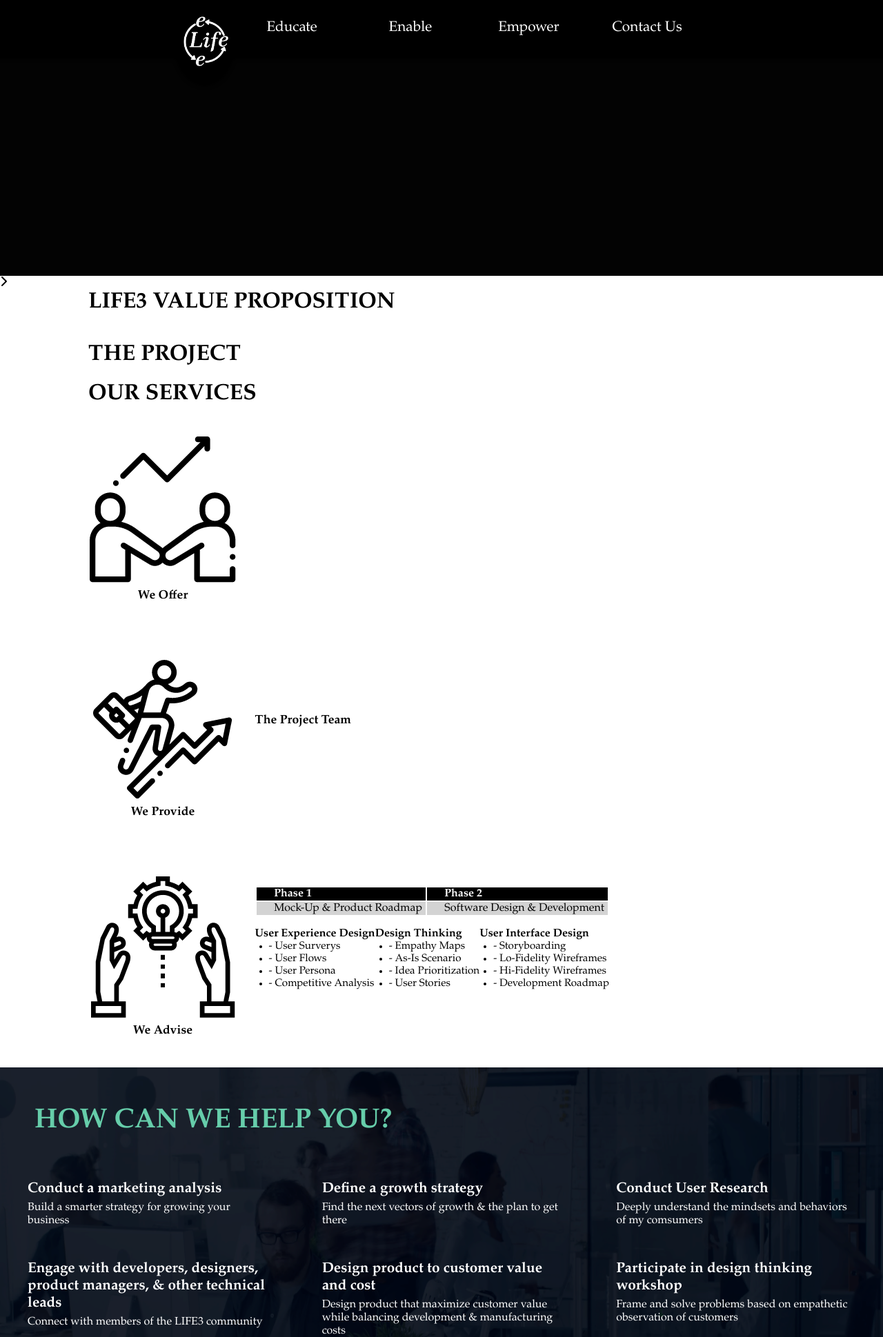
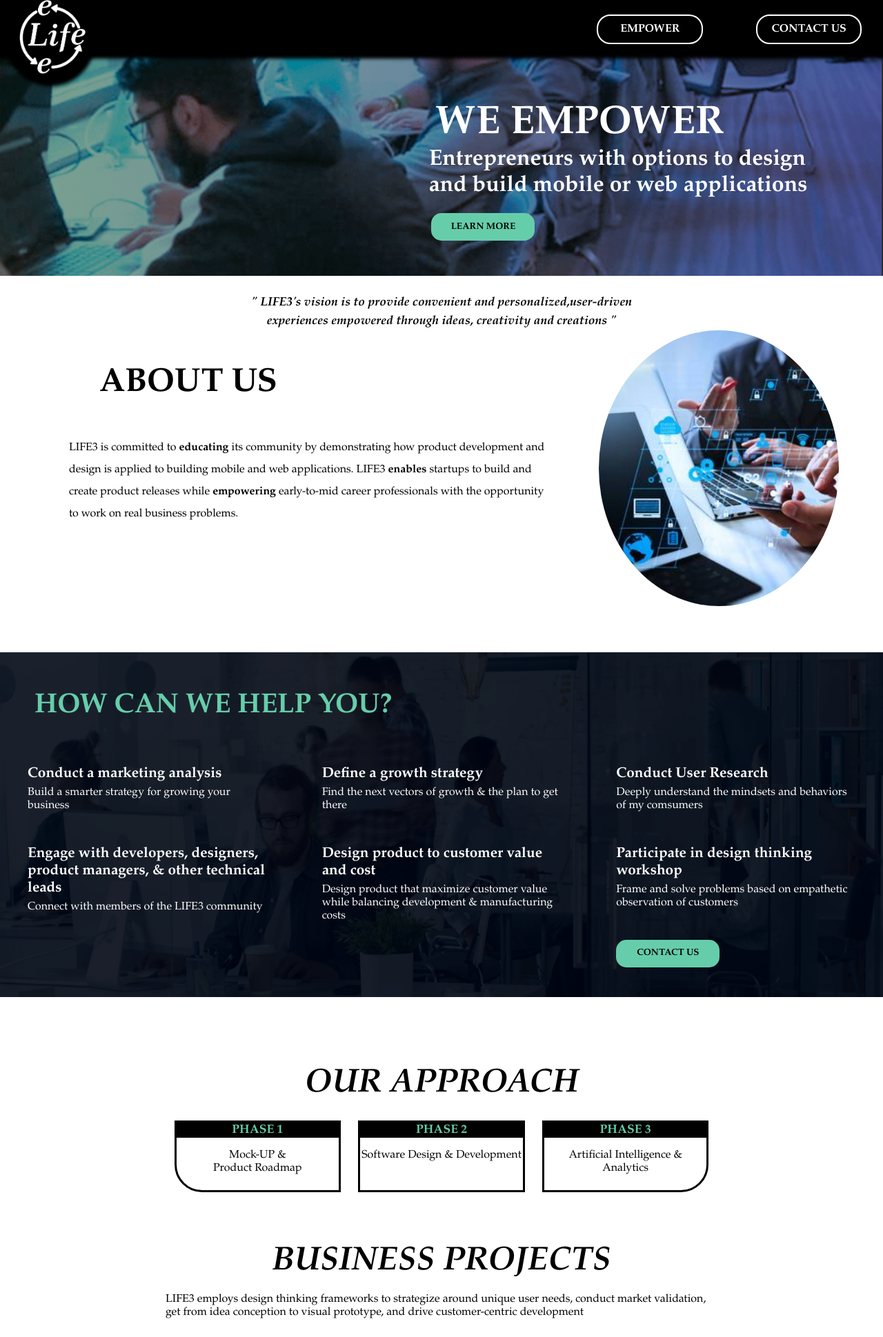
Before and after one commit to lingFun/life3-website, a PHP site: page / in a window 1280 px wide. Shown: the top 1939 px of the page at 69% size. Run offline with PHP 8.4, Linux system fonts and the light colour scheme; some libraries are stand-ins or nearby versions.

Commit message:
first manual merge, need more adjustment

```diff
--- a/CSS/styles.css
+++ b/CSS/styles.css
@@ -98,14 +98,16 @@
 }
 
 header .navBar .navLogo {
+    position: absolute;
+    left: 1%;
     background-color: black;
     margin-top: 5vh;
     width: 15vh;
     height: 15vh;
     border-radius: 50%;
-    display: flex;
+    /* display: flex;
     justify-content: center;
-    align-items: center;
+    align-items: center; */
     box-shadow: 0px 0px 5px 5px black;
 }
 
@@ -120,6 +122,7 @@
 }
 
 header .contactUsButton {
+    right: 1%;
     position: absolute;
     z-index: 3;
     right: 8%;
@@ -133,6 +136,7 @@
     font-weight: 600;
     padding: 10px;
     text-transform: uppercase;
+    margin: 5px;
 }
 
 header .contactUsButton .fa-envelope-open-text {
@@ -140,6 +144,28 @@
 }
 
 header .contactUsButton:hover {
+    opacity: .5;
+    cursor: pointer;
+}
+
+header .empowerButton {
+    position: absolute;
+    z-index: 3;
+    right: 20%;
+    top: 20%;
+    width: 12vw;
+    height: auto;
+    border-radius: 20px;
+    border: 2px solid white;
+    background-color: black;
+    color: white;
+    font-weight: 600;
+    padding: 10px;
+    text-transform: uppercase;
+    margin:5px;
+}
+
+header .empowerButton:hover {
     opacity: .5;
     cursor: pointer;
 }
@@ -158,6 +184,7 @@
     flex-direction: column;
     justify-content: space-around;
     text-align: center;
+    margin: 10px 0;
 }
 .homeBanner2 h1 {
     color:mediumaquamarine;
@@ -218,7 +245,7 @@
     flex-direction: row;
     justify-content:space-between;
 }
-header .homeBanner {
+/* header .homeBanner {
     height: 100%;
     width: 100%;
     position: relative;
@@ -256,6 +283,57 @@
 header .homeBanner .navClickArea:nth-child(3) {
     width: 23%;
     left: 65%;
+} */
+
+.homeBanner3 {
+    background-image: url("../Assets/Images/Banner/Homepage image.png");
+    height: 100%;
+    width: 100%;
+    background-size: cover;
+    background-repeat: no-repeat;
+    background-position: center;
+    display: flex;
+    flex-direction: column;
+    text-align: left;
+
+}
+.homeBanner3 h1 {
+    position:absolute;
+    color:white;
+    margin:50px 0 30px 50px;
+    font-size: 360%;
+    top:12%;
+    right:18%;
+}
+.homeBanner3 h2 {
+    position:absolute;
+    color: white;
+    top:26%;
+    right:7%;
+    margin:5px 20px;
+    font-size:200%;
+    font-weight: bold;
+
+}
+
+.homeBanner3 button {
+    position:absolute;
+    text-transform: uppercase;
+    width: 150px;
+    height: 40px;
+    background-color: mediumaquamarine;
+    border: 0;
+    border-radius: 15px;
+    /* margin-top: 5%; */
+    font-weight:bold;
+    right:375px;
+    top: 200%;
+    margin: 20px;
+
+}
+.homeBanner3 button:hover{
+    opacity: .5;
+    cursor: pointer;
 }
 
 header .businessBanner {
@@ -296,6 +374,48 @@
 } */
 
 /* End About Section Stylings */
+
+
+.quote {
+    text-align:center;
+    font-style:italic;
+    line-height: 1.5;
+}
+
+.aboutUs {
+    display: flex;
+    flex-direction: row;
+}
+
+.aboutUs .aboutContent {
+    margin-left: 100px;
+    line-height:2.0;
+    width: 55vw;
+}
+
+.aboutUs h1 {
+    margin: 1em 0 1em 3em;
+    /* font-style: normal; */
+    font-size: 300%;
+}
+.aboutUs .aboutImage {
+    /* display: inline-block; */
+    position:relative;
+    width:400px;
+    height:400px;
+    overflow:hidden;
+    border-radius: 50%;
+    /* float: right; */
+    margin: 0 5vw 0;
+
+}
+.aboutUs .aboutImage img{
+    width:auto;
+    height: 100%;
+    /* margin-right: -50%; */
+}
+
+
 
 /* Our Approach Section Stylings */
 
--- a/JS/main.js
+++ b/JS/main.js
@@ -96,11 +96,11 @@
   $(".lightBoxContent .teamMemberLightBox").css("display", "none");
 });
 
-$(".contactUsButton").click(function() {
-  $(".lightBox").fadeIn(500);
-  $(".lightBoxContent .contactUsForm").css("display", "block");
-  $(".lightBox").css("display", "flex");
-});
+// $(".contactUsButton").click(function() {
+//   $(".lightBox").fadeIn(500);
+//   $(".lightBoxContent .contactUsForm").css("display", "block");
+//   $(".lightBox").css("display", "flex");
+// });
 
 /* End Light Box Script */
 
--- a/index.html
+++ b/index.html
@@ -34,21 +34,60 @@
 <body>
     <header>
         <nav class="navBar">
+            <!--
+            <a class="navLink navLinkText" href="Pages/community.html">Community
+                Development</a>
+            -->
             <a class="navLink navLogo" href="."><img src="Assets/Images/Icons/LIFE3HeaderLogo.png" alt="LIFE3 Logo"
                     title="LIFE3"></img></a>
-            <a class="navLink navLinkText" href="Pages/community.html">Educate</a>
-            <a class="navLink navLinkText" href="Pages/professional.html">Enable</a>
-            <a class="navLink navLinkText" href="Pages/professional.html">Empower</a>
-            <a class="navLink navLinkText" href="Pages/professional.html">Contact Us</a>
-            <!-- <button type="button" class="contactUsButton">
-                <p>Contact Us</p>
-                <i class="fas fa-envelope-open-text"></i>
-            </button> -->
+            <!--
+            <a class="navLink navLinkText" href="Pages/professional.html">Professional Development</a>
+            -->
+            <a href="Pages/community.html"><button class="empowerButton"><p>Empower</p></button></a>
+            <a href="#contactUs"><button class="contactUsButton"><p>Contact Us</p></button></a>
         </nav>
+
+
+        <!--  -- original approach --  -->
+        <!--
+        <div class="homeBanner">
+            <a class="navClickArea" href="Pages/community.html"></a>
+        -->
+
+         <!--   -- new approach --  -->
+        <div class ="homeBanner3">
+            <h1> We Empower </h1>
+            <div class ="moreInfo">
+                <h2> Entrepreneurs with options to design <br> and build mobile or web applications <h2>
+                <br> <a href="#homeBanner2"> <button> LEARN MORE </button> </a>
+            </div>
+        </div>
 
 
     </header>
     <main>
+
+        <div class="quote">
+            <h2><br>" LIFE3's vision is to provide convenient and personalized,user-driven <br> experiences empowered through ideas, creativity and creations " <br></h2>
+        </div>
+
+
+
+        <div class= "aboutUs">
+            <div class="displayAbout">
+                <h1 >  ABOUT US </h1>
+                <div class = "aboutContent">
+                    <p>LIFE3 is committed to <strong>educating</strong> its community by demonstrating how product development  and design is applied to building
+                        mobile and web applications. LIFE3 <strong>enables</strong> startups to build and create product releases while <strong>empowering</strong> early-to-mid
+                        career professionals with  the opportunity to work on real business problems.
+                    </p>
+                </div>
+            </div>
+
+            <div class= "aboutImage">
+                <img src="Assets/Images/Banner/About Us image.jpg">
+            </div>
+        </div>
         <!-- <section class="ourApproach">
             <div class="sectionContent">
                 <h1>Our Service Approach</h1>
@@ -165,7 +204,7 @@
 
 
                                     <!--****End Template For Client Image For Carousel****-->
-                            </div>
+                            <!-- </div>
                         </div>
                         <i class="fas fa-chevron-right carouselControls"></i>
 
@@ -175,21 +214,21 @@
                     </div>
                 </nav>
 
-            </div>
+            </div> -->
             <div class="projectInformation">
-                <h1 class="projectHeadline">Life3 Value Proposition</h1>
+                <!-- <h1 class="projectHeadline">Life3 Value Proposition</h1> -->
                 <br>
                 <p class="projectConcept">
 
                 </p>
                 <br>
-                <h1>The Project</h1>
+                <!-- <h1>The Project</h1> -->
                 <p class="projectDescription">
 
                 </p>
                 <br>
-                <h1>Our Services</h1>
-                <table class="servicesTable">
+                <!-- <h1>Our Services</h1> -->
+                <!-- <table class="servicesTable">
                     <tr>
                         <th><img src="Assets/Images/Icons/weOffer.png" alt="We Offer Icon" title="We Offer"></th>
                         <td rowspan="2">
@@ -511,7 +550,7 @@
                                                 <li>Informed project stakeholders on design approach for supporting product design </li>
                                                 <li>Created user personas from student interviews and survey results </li>
                                         </figcaption>
-                                    </figure>
+                                    </figure> -->
                                     <!--**** Template For New Team Member in Desktop View****-->
 
 
@@ -533,7 +572,7 @@
                                     </figure> -->
 
                                      <!--**** End Template For New Team Member in Desktop View****-->
-                                </div>
+                                <!-- </div>
                             </div>
                         </td>
                     </tr>
@@ -637,7 +676,7 @@
                             <h2>We Advise</h2>
                         </th>
                     </tr>
-                </table>
+                </table> -->
                 <table class="servicesTable mobileServicesTable">
                     <tr>
                         <th><img src="Assets/Images/Icons/weOffer.png" alt="We Offer Icon" title="We Offer"></th>
@@ -1161,7 +1200,7 @@
         </div>
     </div>
 
-    <div class="homeBanner2">
+    <div class="homeBanner2" id="homeBanner2">
         <h1>HOW CAN WE HELP YOU?</h1>
         <div class="col">
             <div class="explore">
```
Also changed, not shown: Assets/Images/Banner/About Us image.jpg (added), Assets/Images/Banner/Homepage image.png (added).
